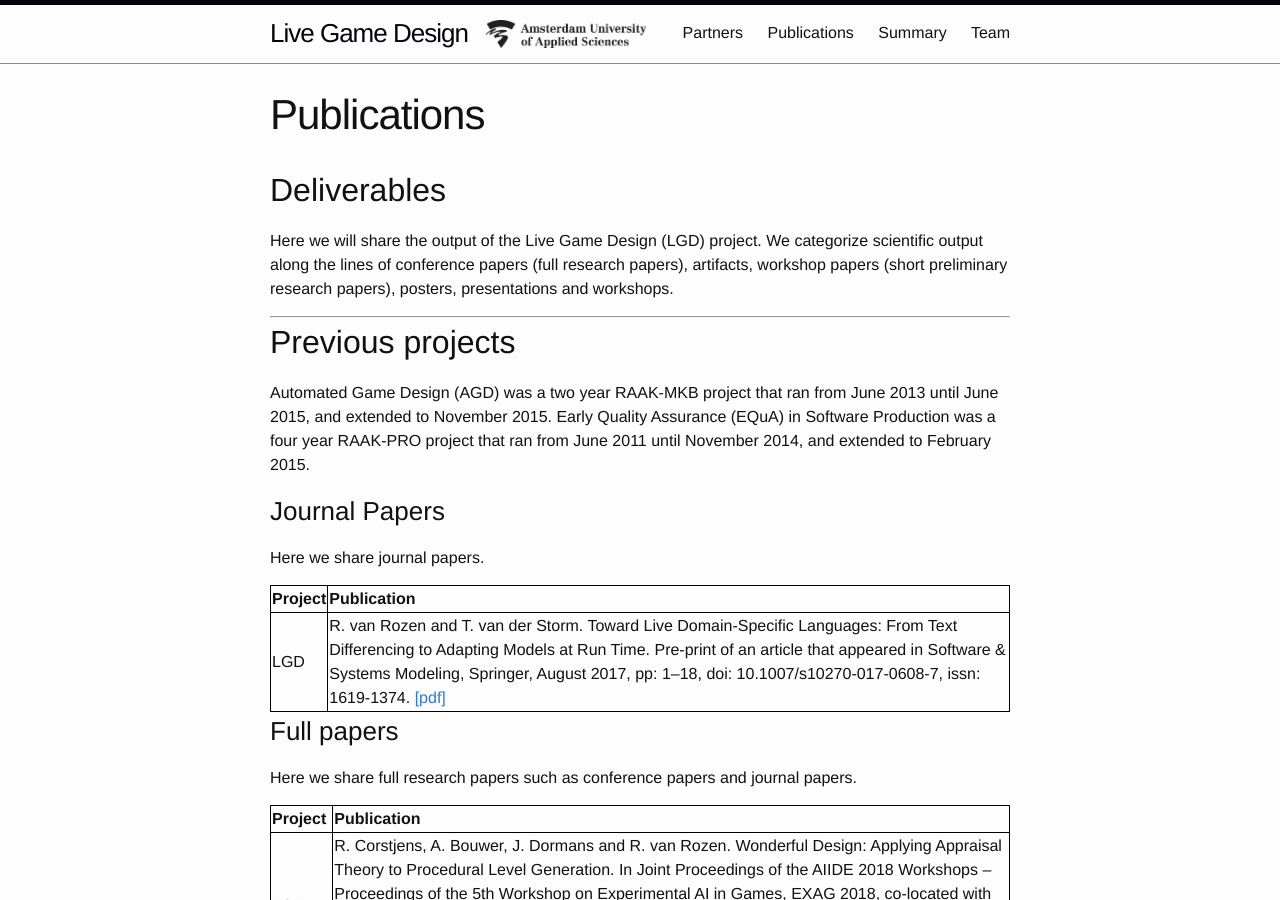
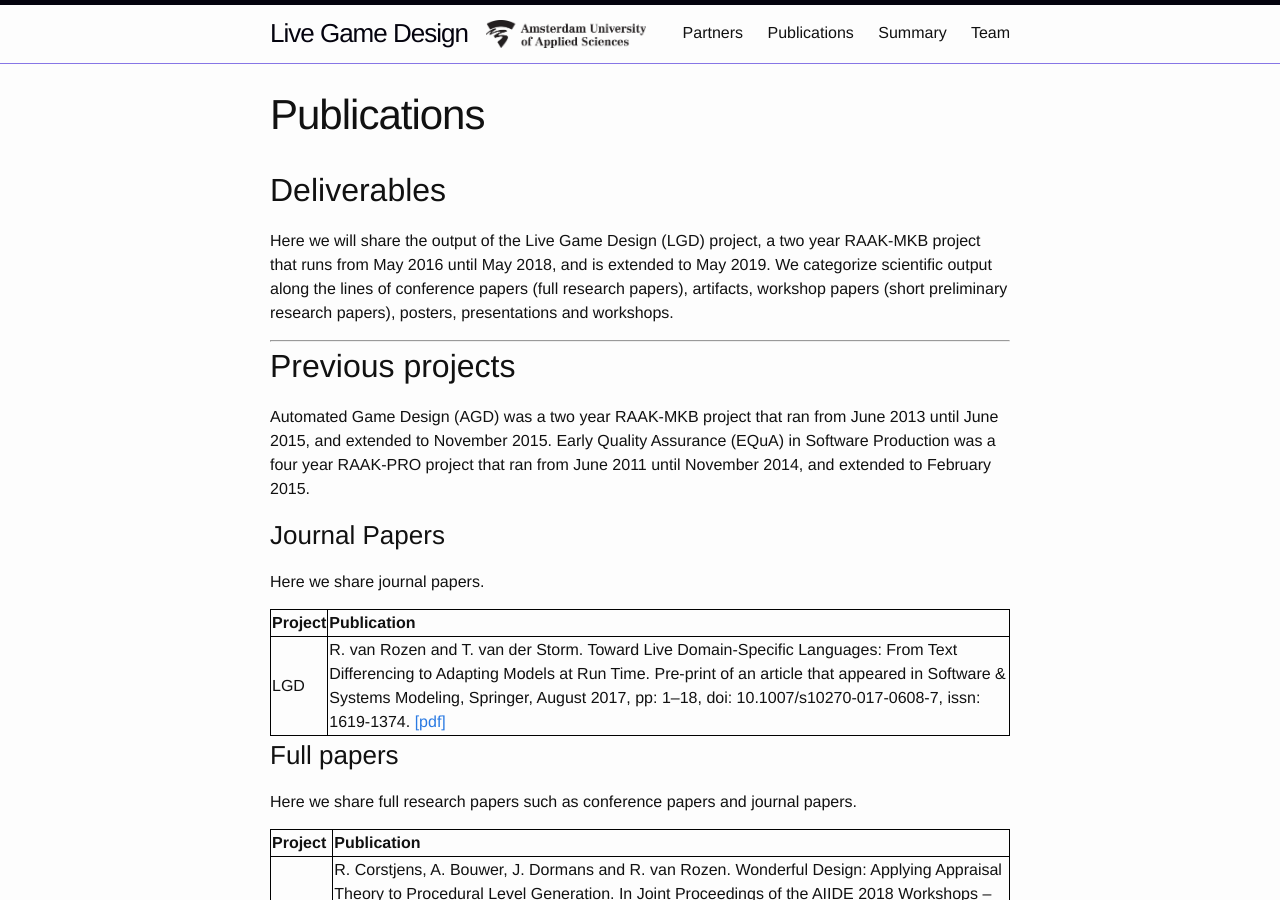
Before and after one commit to LiveGameDesign/LiveGameDesign.github.io, a Jekyll site: the page built from publications.md, in a window 1280 px wide and 900 px high. Built offline with Jekyll 4.4.1, drawn with Linux system fonts in a browser that asks for light colours.

```diff
--- a/publications.md
+++ b/publications.md
@@ -18,11 +18,10 @@
 ---
 
 ## Deliverables
-Here we will share the output of the Live Game Design (LGD) project.
+Here we will share the output of the Live Game Design (LGD) project, a two year RAAK-MKB project that runs from May 2016 until May 2018, and is extended to May 2019.
 We categorize scientific output along the lines of conference papers (full research papers), artifacts, workshop papers (short preliminary research papers), posters, presentations and workshops.
 
 ---
-
 ## Previous projects
 Automated Game Design (AGD) was a two year RAAK-MKB project that ran from June 2013 until June 2015, and extended to November 2015.
 Early Quality Assurance (EQuA) in Software Production was a four year RAAK-PRO project that ran from June 2011 until November 2014, and extended to February 2015.
```
